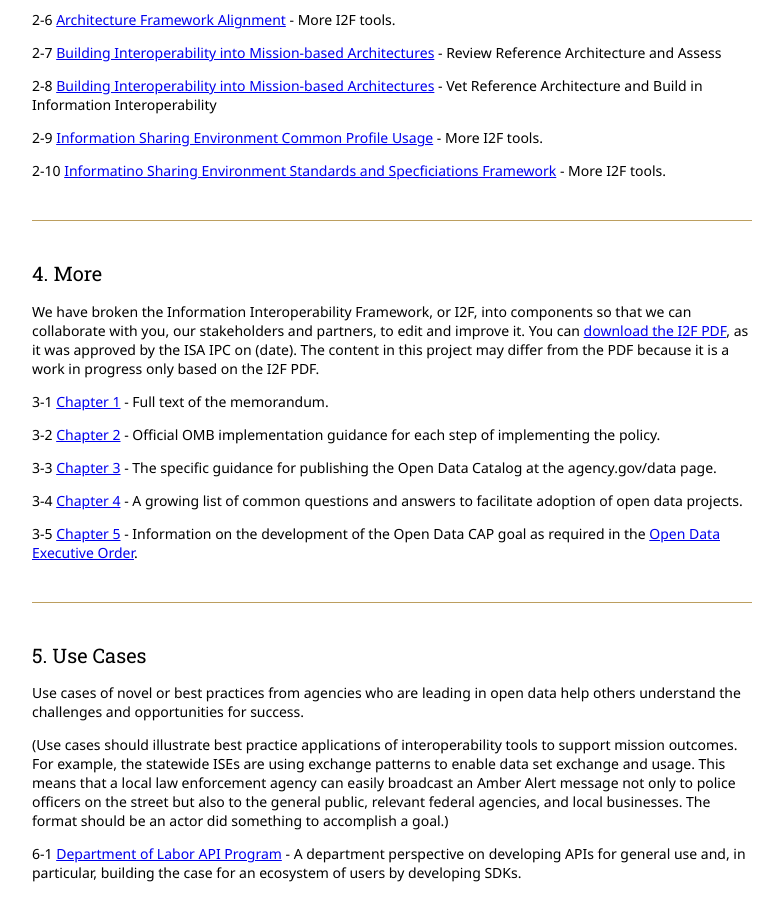
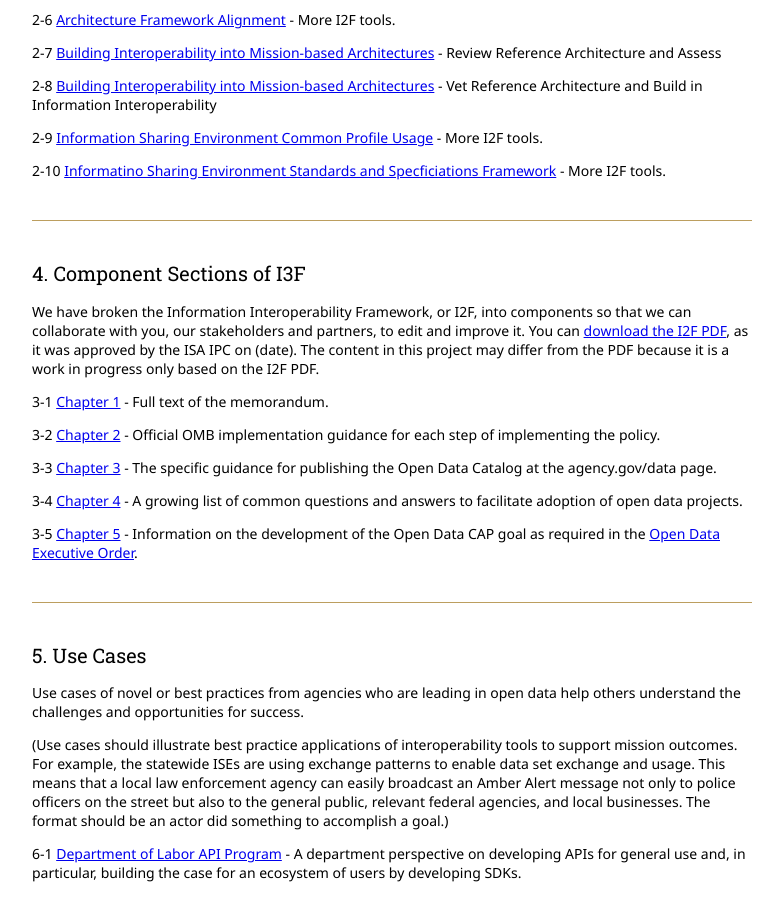
Before and after one commit to Project-Interoperability/project-interoperability.github.io, a Jekyll site: the page built from index.md, in a window 1280 px wide and 900 px high, scrolled down 1197 px. Shown: the whole window, without its empty margins (248-1027 px from the left). Built offline with Jekyll 4.4.1, drawn with Linux system fonts in a browser that asks for light colours; nearby versions of some CDN libraries.

Commit message:
Update index.md

```diff
--- a/index.md
+++ b/index.md
@@ -67,7 +67,7 @@ This section is a list of tools and resources for building information interoper
 
 ----------------
 
-##4. More
+##4. Component Sections of I3F
 
 We have broken the Information Interoperability Framework, or I2F, into components so that we can collaborate with you, our stakeholders and partners, to edit and improve it. You can [download the I2F PDF](http://ise.gov), as it was approved by the ISA IPC on (date). The content in this project may differ from the PDF because it is a work in progress only based on the I2F PDF.
 
```
